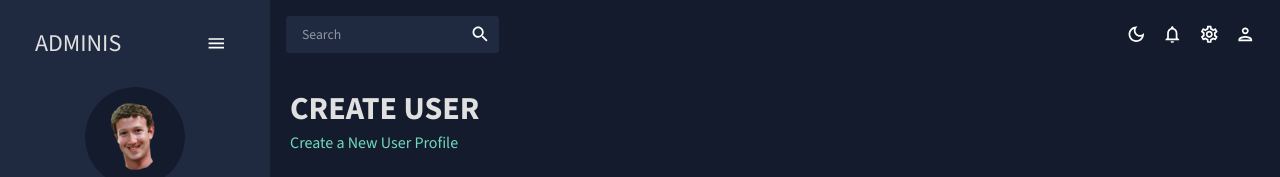
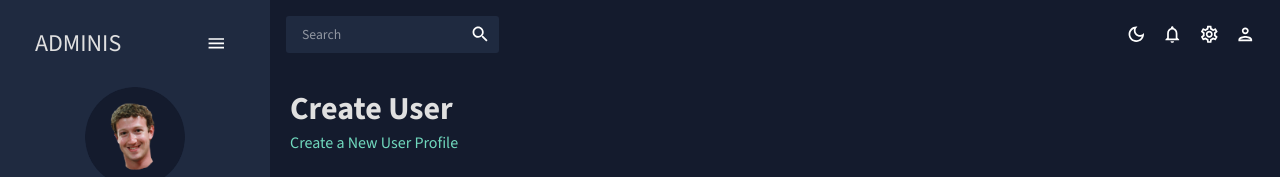
Before and after one commit to smoreyaks/03-react-bitdash, a React (Create React App) app: page /form in a window 1280 px wide. Shown: the top 177 px of the page. Built offline with nearby package versions, Linux system fonts and the light colour scheme.

Commit message:
Rename Header Text

```diff
--- a/src/scenes/contacts/index.jsx
+++ b/src/scenes/contacts/index.jsx
@@ -42,7 +42,7 @@ const Contacts = () => {
     return (
         <Box m="20px">
             <Header
-                title="CONTACTS"
+                title="Contacts"
                 subtitle="List of Contacts for Future Reference"
             />
             <Box
--- a/src/scenes/dashboard/index.jsx
+++ b/src/scenes/dashboard/index.jsx
@@ -13,7 +13,7 @@ const Dashboard = () => {
                 alignItems="center"
             >
                 <Header
-                    title="DASHBOARD"
+                    title="Dashboard"
                     subtitle="Welcome to your Dashboard"
                 ></Header>
             </Box>
--- a/src/scenes/form/index.jsx
+++ b/src/scenes/form/index.jsx
@@ -38,7 +38,7 @@ const Form = () => {
     };
     return (
         <Box m="20px">
-            <Header title="CREATE USER" subtitle="Create a New User Profile" />
+            <Header title="Create User" subtitle="Create a New User Profile" />
             <Formik
                 onSubmit={handleForSubmit}
                 initialValues={initialValues}
--- a/src/scenes/team/index.jsx
+++ b/src/scenes/team/index.jsx
@@ -73,7 +73,7 @@ const Team = () => {
 
     return (
         <Box m="20px">
-            <Header title="TEAM" subtitle="Managing the Team Members" />
+            <Header title="Team" subtitle="Managing the Team Members" />
             <Box
                 m="40px 0 0 0"
                 height="75vh"
```
